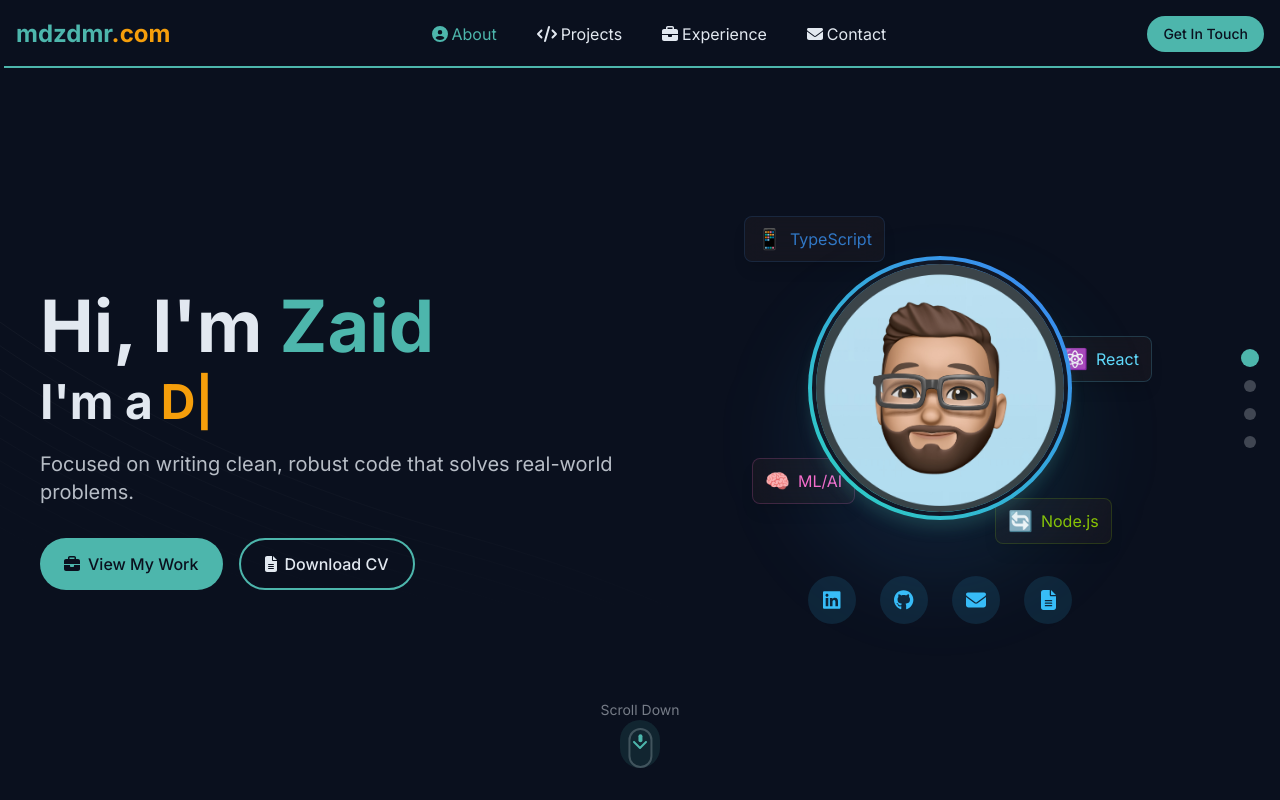
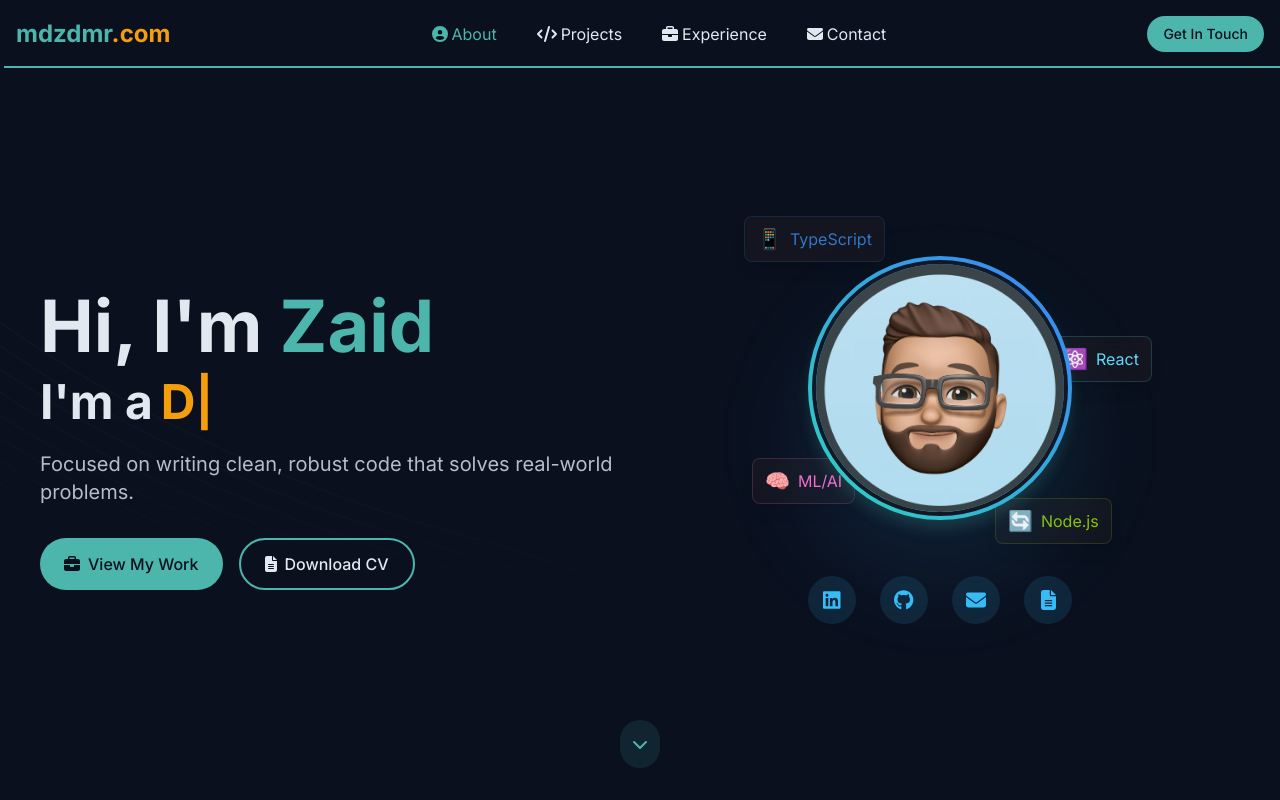
Before and after one commit to mdzdmr/zaid.github.io, a Next.js app: page / in a window 1280 px wide. Shown: the top 800 px of the page. Built offline with nearby package versions, Linux system fonts and the light colour scheme.

Commit message:
Update test-ui.tsx

```diff
--- a/src/app/test-ui.tsx
+++ b/src/app/test-ui.tsx
@@ -9,7 +9,6 @@ import { faEnvelope, faFileAlt, faCode, faBriefcase, faUserCircle, faCloud, faBr
 import { motion } from "framer-motion";
 import { faChevronDown, faChevronUp } from "@fortawesome/free-solid-svg-icons";
 import { IconDefinition } from "@fortawesome/fontawesome-svg-core";
-import { Projects3DCarousel } from "@/components/Projects3DCarousel";
 import { ProjectsGrid } from "@/components/ProjectsGrid";
 import { ProfessionalExperience } from "@/components/ProfessionalExperience";
 import { ContactSection } from "@/components/ContactSection";
@@ -65,7 +64,6 @@ export function BackgroundBeamsDemo() {
   };
 
   // Handle next/prev section navigation
-
   const navigateSection = (direction: 'next' | 'prev') => {
     const sections = ["home", "projects", "experience", "contact"];
     const currentIndex = sections.indexOf(section);
@@ -132,22 +130,6 @@ export function BackgroundBeamsDemo() {
         animate={{ y: 0 }}
         transition={{ duration: 0.5 }}
       >
-        {/* Navigation Dots */}
-      <div className="fixed right-6 top-1/2 transform -translate-y-1/2 z-50 flex flex-col space-y-4">
-        {["home", "projects", "experience", "contact"].map((sectionId) => (
-          <button
-            key={sectionId}
-            onClick={() => scrollToSection(sectionId)}
-            className="w-3 h-3 rounded-full transition-all duration-300"
-            style={{
-              backgroundColor: section === sectionId ? colors.accent : colors.text + "40",
-              transform: section === sectionId ? "scale(1.5)" : "scale(1)",
-            }}
-            aria-label={`Navigate to ${sectionId} section`}
-          />
-        ))}
-      </div>
-
       {/* Navigation Arrows */}
       <button
         className={`fixed left-1/2 bottom-8 transform -translate-x-1/2 z-50 p-3 rounded-full bg-opacity-20 transition-opacity duration-300 ${section === "contact" ? "opacity-0" : "opacity-100"}`}
@@ -339,52 +321,19 @@ export function BackgroundBeamsDemo() {
             </motion.div>
           </motion.div>
         </div>
-
-        {/* Scroll indicator */}
-        <motion.div
-          className="absolute bottom-8 left-1/2 transform -translate-x-1/2 z-10 flex flex-col items-center"
-          initial={{ opacity: 0 }}
-          animate={{ opacity: 1 }}
-          transition={{ delay: 1.5, duration: 0.8 }}
-        >
-          <span className="text-sm mb-2" style={{ color: colors.text + "80" }}>Scroll Down</span>
-          <motion.div
-            className="w-6 h-10 rounded-full border-2 flex justify-center p-1"
-            style={{ borderColor: colors.text + "40" }}
-          >
-            <motion.div
-              className="w-1 rounded-full h-2"
-              style={{ backgroundColor: colors.accent }}
-              animate={{
-                y: [0, 12, 0],
-              }}
-              transition={{
-                duration: 1.5,
-                repeat: Infinity,
-                ease: "easeInOut"
-              }}
-            ></motion.div>
-          </motion.div>
-        </motion.div>
       </section>
 
       {/* Projects Section */}
       <section id="projects" className="h-screen w-full snap-start snap-always overflow-hidden">
-        <div className="h-full overflow-y-auto">
-          <ProjectsGrid colors={colors} />
-        </div>
+        <ProjectsGrid colors={colors} />
       </section>
 
       <section id="experience" className="h-screen w-full snap-start snap-always overflow-hidden">
-        <div className="h-full overflow-y-auto">
-          <ProfessionalExperience colors={colors} />
-        </div>
+        <ProfessionalExperience colors={colors} />
       </section>
 
       <section id="contact" className="h-screen w-full snap-start snap-always overflow-hidden">
-        <div className="h-full overflow-y-auto">
-          <ContactSection colors={colors} />
-        </div>
+        <ContactSection colors={colors} />
       </section>
 
       {/* Footer */}
```
